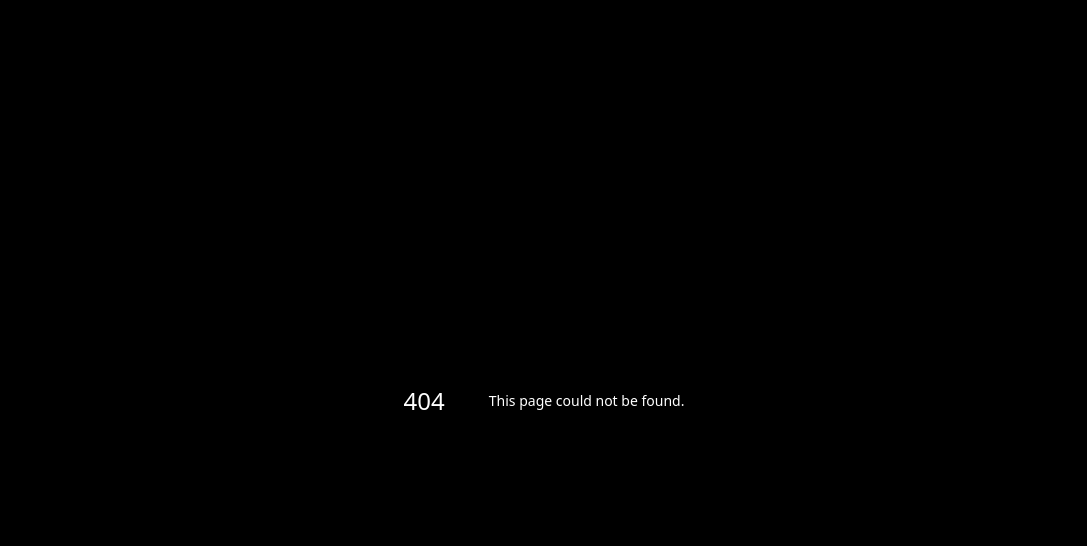
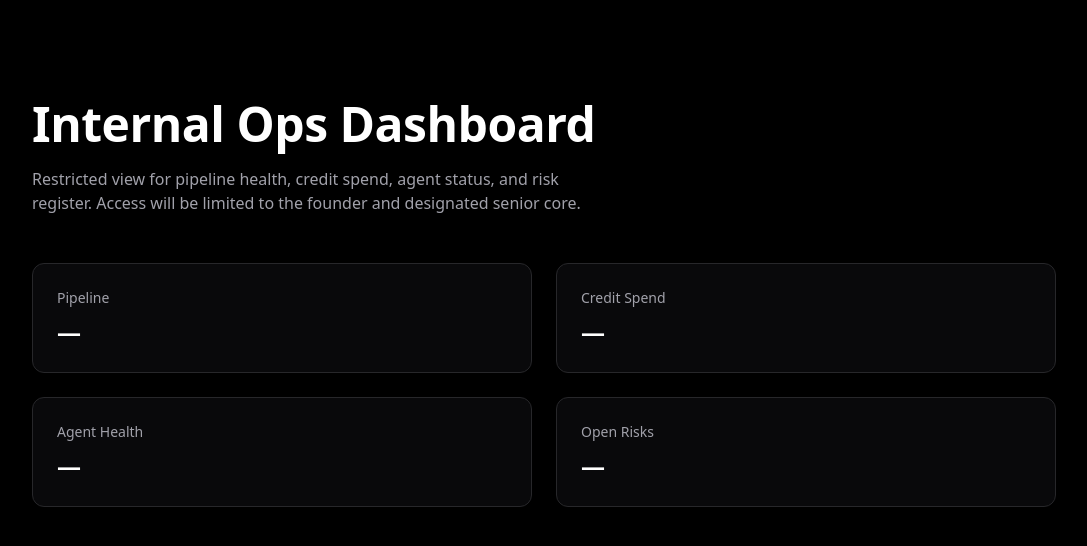
Before and after one commit to eluan216/Elite-Data-Intelligence, a Next.js app in the folder web-app/: page /ops in a window 1280 px wide. Before the commit this address had no page. Shown: the top 546 px of the page, without its empty margins (96-1183 px from the left). Built offline with nearby package versions, Linux system fonts and the light colour scheme.

Commit message:
Scaffold: internal ops dashboard placeholder

```diff
--- /dev/null
+++ b/web-app/src/app/ops/page.tsx
@@ -0,0 +1,31 @@
+export default function OpsPage() {
+  return (
+    <main className="min-h-screen bg-background px-6 py-24 text-foreground">
+      <div className="mx-auto max-w-5xl">
+        <h1 className="display-lg mb-4">Internal Ops Dashboard</h1>
+        <p className="mb-12 max-w-xl text-muted">
+          Restricted view for pipeline health, credit spend, agent status, and risk register.
+          Access will be limited to the founder and designated senior core.
+        </p>
+        <div className="grid gap-6 md:grid-cols-2">
+          <div className="rounded-xl border border-border bg-card p-6">
+            <h2 className="mb-2 text-sm font-medium text-muted">Pipeline</h2>
+            <p className="text-2xl font-semibold">—</p>
+          </div>
+          <div className="rounded-xl border border-border bg-card p-6">
+            <h2 className="mb-2 text-sm font-medium text-muted">Credit Spend</h2>
+            <p className="text-2xl font-semibold">—</p>
+          </div>
+          <div className="rounded-xl border border-border bg-card p-6">
+            <h2 className="mb-2 text-sm font-medium text-muted">Agent Health</h2>
+            <p className="text-2xl font-semibold">—</p>
+          </div>
+          <div className="rounded-xl border border-border bg-card p-6">
+            <h2 className="mb-2 text-sm font-medium text-muted">Open Risks</h2>
+            <p className="text-2xl font-semibold">—</p>
+          </div>
+        </div>
+      </div>
+    </main>
+  );
+}
```
